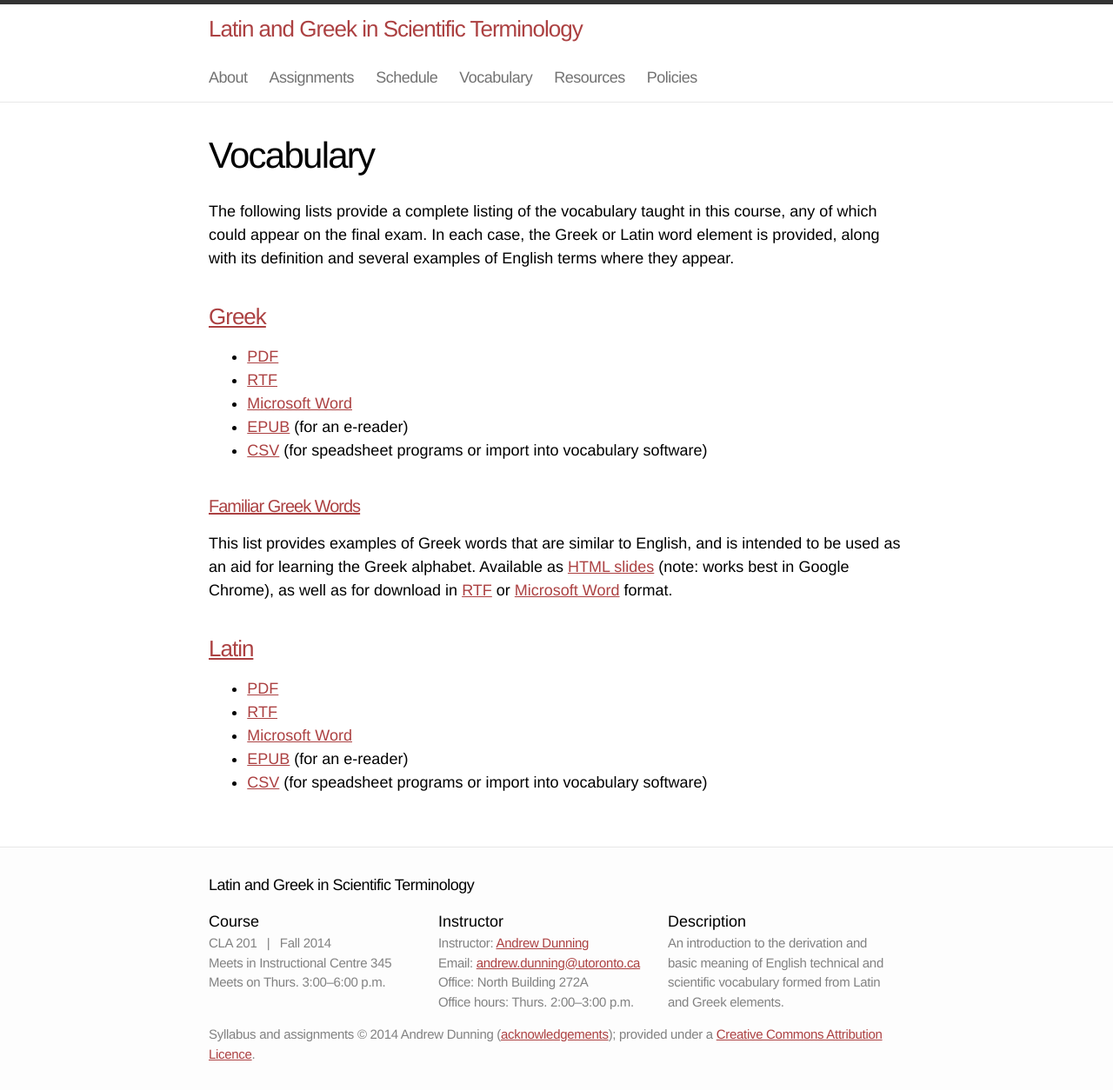
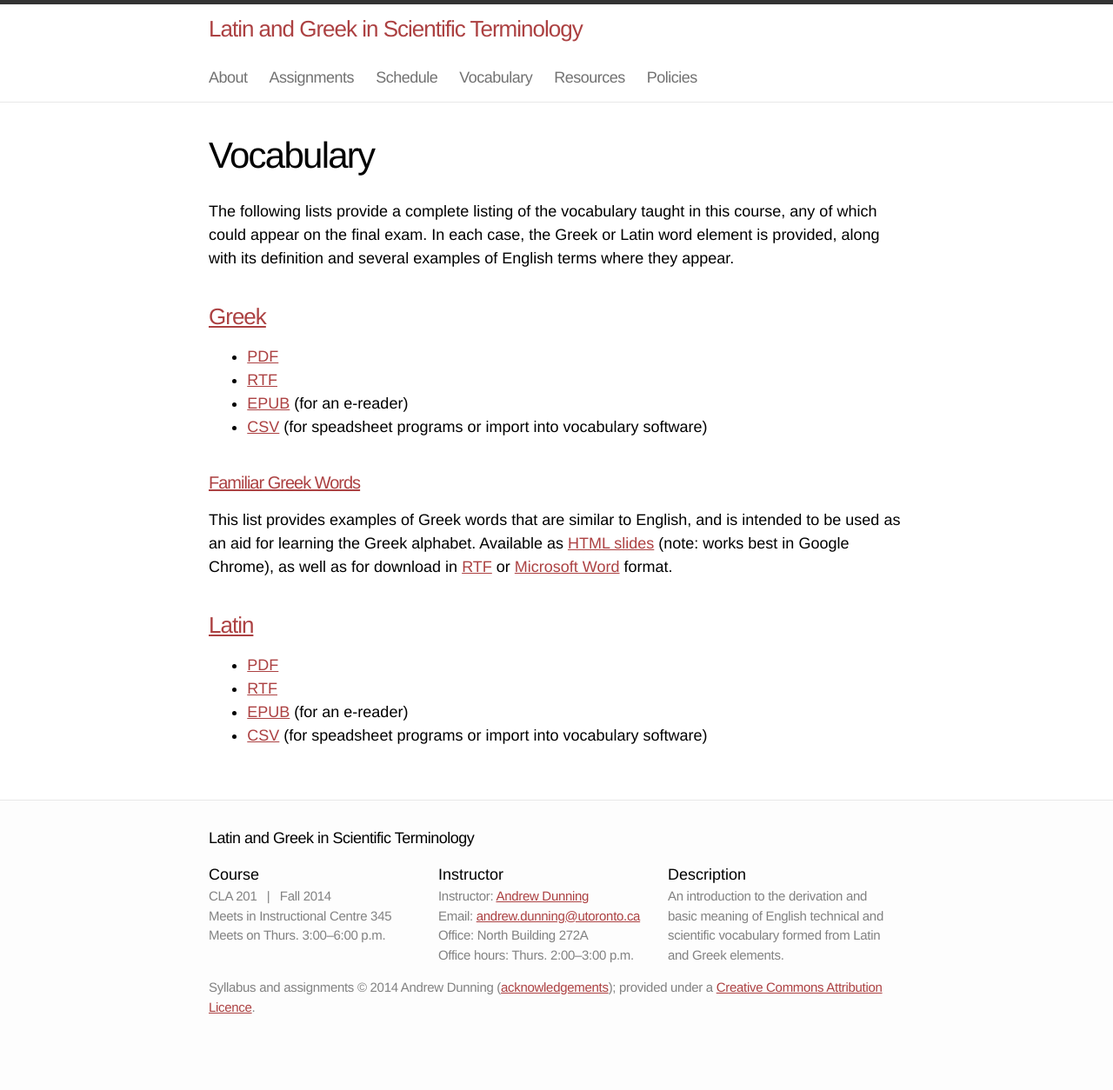
Before and after one commit to adunning/latin-greek-scientific-terminology, a Jekyll site: the page built from vocabulary/vocabulary.md, in a window 1280 px wide. Shown: the whole page at 87% size. Built offline with Jekyll 4.4.1, drawn with Linux system fonts in a browser that asks for light colours; Markdown is read by kramdown in place of the engine named in the settings; after the commit the page ends 1200 px from its top, so only the background shows below that.

Commit message:
Remove redundant MS Word format.

```diff
--- a/vocabulary/vocabulary.md
+++ b/vocabulary/vocabulary.md
@@ -11,7 +11,6 @@ The following lists provide a complete listing of the vocabulary taught in this
 
 - [PDF](greek-vocabulary.pdf)
 - [RTF](greek-vocabulary.rtf)
-- [Microsoft Word](greek-vocabulary.docx)
 - [EPUB](greek-vocabulary.epub) (for an e-reader)
 - [CSV](greek-vocabulary.csv) (for speadsheet programs or import into vocabulary software)
 
@@ -23,6 +22,5 @@ This list provides examples of Greek words that are similar to English, and is i
 
 - [PDF](latin-vocabulary.pdf)
 - [RTF](latin-vocabulary.rtf)
-- [Microsoft Word](latin-vocabulary.docx)
 - [EPUB](latin-vocabulary.epub) (for an e-reader)
 - [CSV](latin-vocabulary.csv) (for speadsheet programs or import into vocabulary software)
```
Also changed, not shown: 3 other files.
